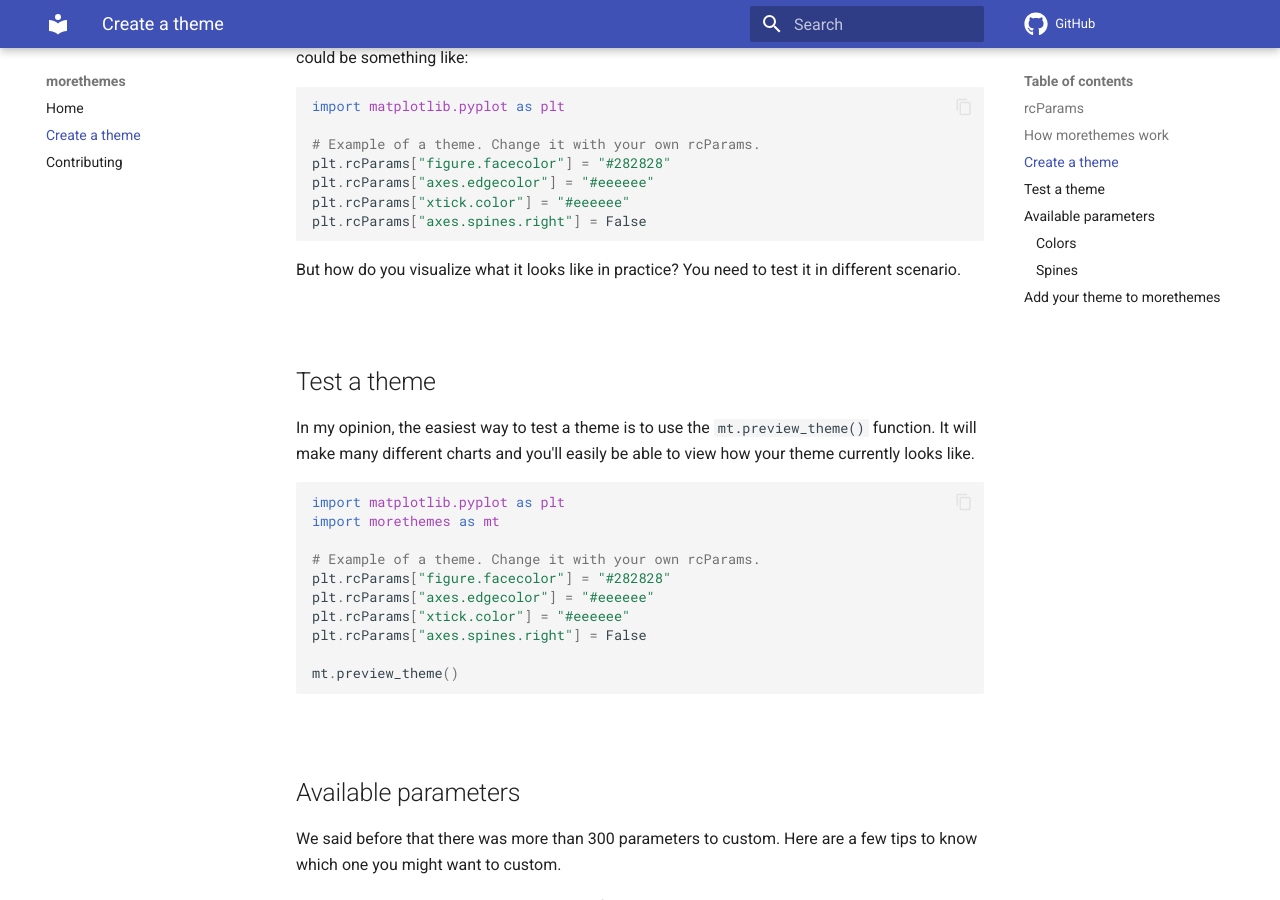
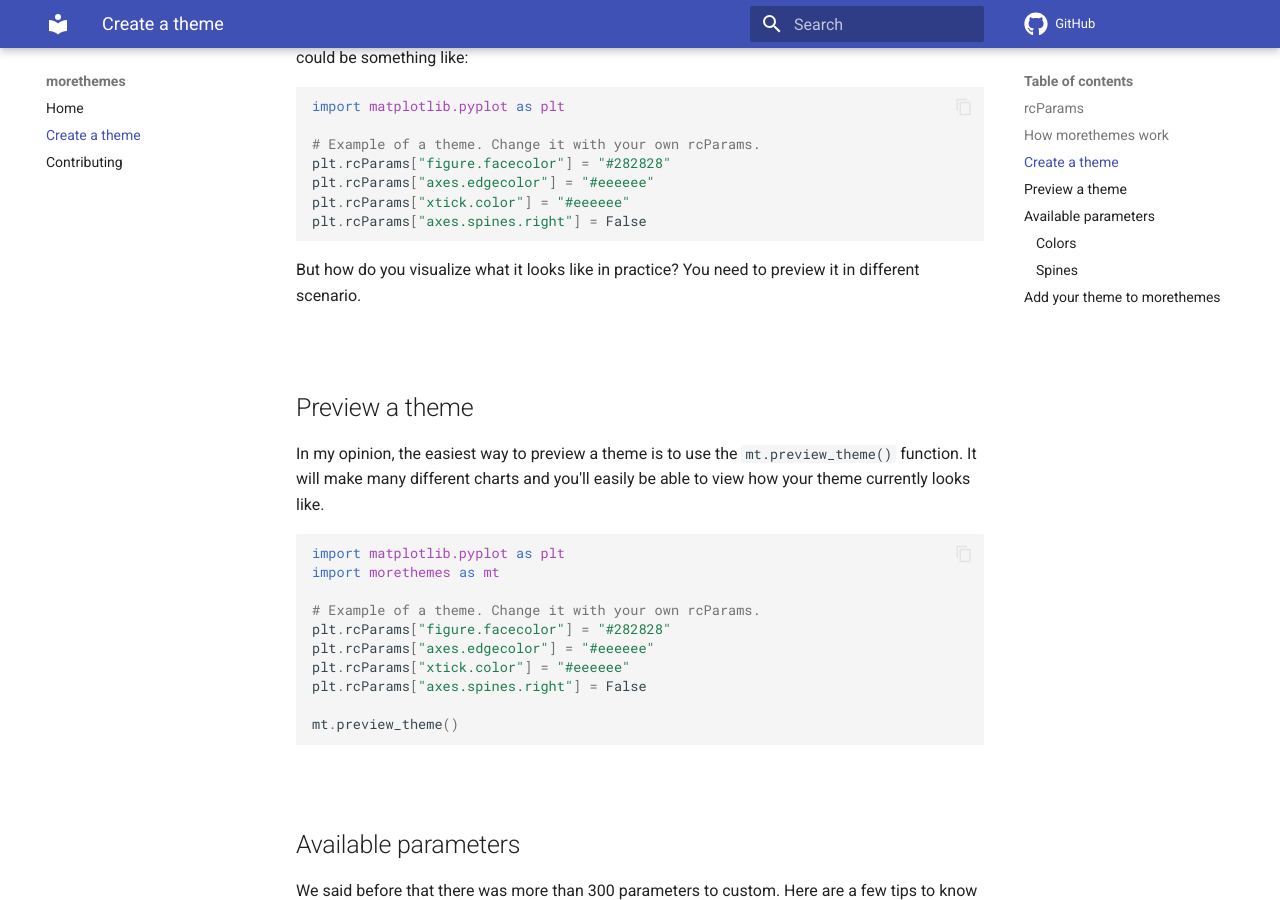
Before and after one commit to y-sunflower/morethemes, an MkDocs documentation site: the page built from docs/create-a-theme.md, in a window 1280 px wide and 900 px high, scrolled down 1188 px. Built offline with MkDocs 1.6.1 and Material for MkDocs 9.7.7, drawn with Linux system fonts in a browser that asks for light colours; comment, search, counter and statistics services are not loaded; some of the changed text lies outside the part shown.

Commit message:
doc getting good

````diff
--- a/docs/create-a-theme.md
+++ b/docs/create-a-theme.md
@@ -2,7 +2,7 @@
 
 ## rcParams
 
-In matplotlib, themes are made via something called `rcParams`. It's used to change a parameter in plots. Once applied, it will be set for all charts.
+In matplotlib, themes are made via something called `rcParams`. It's similar to a global parameter configuration. Once applied, it will be set for all charts.
 
 Let's see how this works. First we import pyplot from matplotlib.
 
@@ -55,13 +55,13 @@ plt.rcParams["xtick.color"] = "#eeeeee"
 plt.rcParams["axes.spines.right"] = False
 ```
 
-But how do you visualize what it looks like in practice? You need to test it in different scenario.
+But how do you visualize what it looks like in practice? You need to preview it in different scenario.
 
 <br>
 
-## Test a theme
+## Preview a theme
 
-In my opinion, the easiest way to test a theme is to use the `mt.preview_theme()` function. It will make many different charts and you'll easily be able to view how your theme currently looks like.
+In my opinion, the easiest way to preview a theme is to use the `mt.preview_theme()` function. It will make many different charts and you'll easily be able to view how your theme currently looks like.
 
 ```py
 import matplotlib.pyplot as plt
````
Also changed, not shown: docs/index.md (+0 -1 lines).
